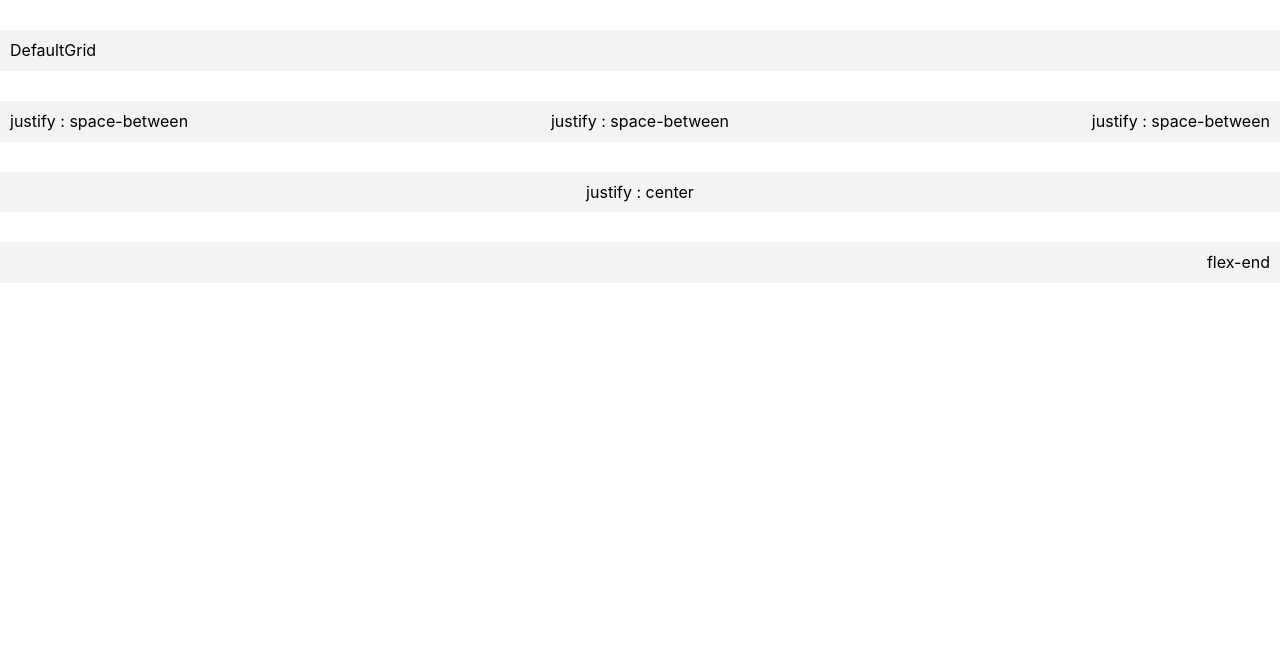
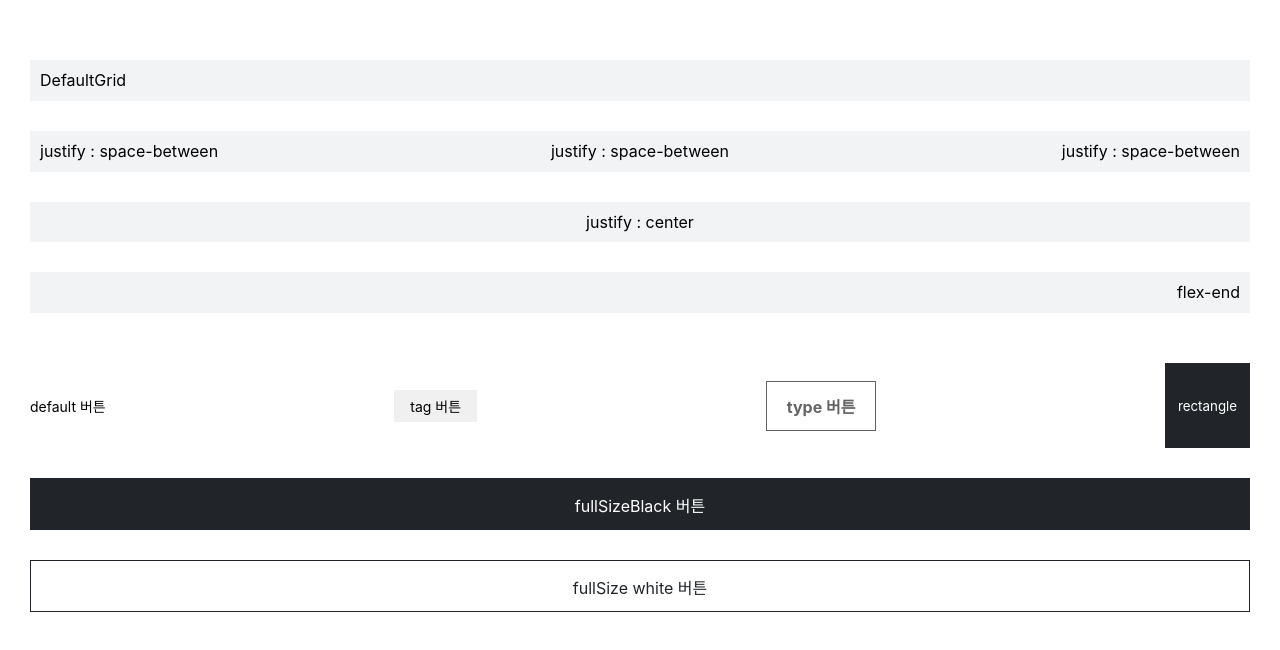
Before and after one commit to new-place-Team/InSplace-FE, a React (Create React App) app: page /ui in a window 1280 px wide. Shown: the top 650 px of the page. Built offline with nearby package versions, Linux system fonts and the light colour scheme; a web font is replaced by a local one.

Commit message:
[feat] GRID_UI BUTTON CSS 수정

```diff
--- a/src/App.js
+++ b/src/App.js
@@ -2,10 +2,12 @@
 import React, { useEffect } from 'react';
 import { Route, Switch } from 'react-router-dom';
 import { ConnectedRouter } from 'connected-react-router';
+import { ThemeProvider } from 'styled-components';
 import { history } from './redux/configureStore';
 import Test from './pages/TestPage';
 import Main from './pages/Main';
 import UI from './pages/UI';
+import theme from './styles/theme';
 
 function App() {
   console.log('첫 스타트! 1');
@@ -16,11 +18,13 @@ function App() {
   console.log('컴포넌트 렌더링4');
   return (
     <ConnectedRouter history={history}>
-      <Switch>
-        <Route path="/" exact component={Test} />
-        <Route path="/main" exact component={Main} />
-        <Route path="/ui" exact component={UI} />
-      </Switch>
+      <ThemeProvider theme={theme}>
+        <Switch>
+          <Route path="/" exact component={Test} />
+          <Route path="/main" exact component={Main} />
+          <Route path="/ui" exact component={UI} />
+        </Switch>
+      </ThemeProvider>
     </ConnectedRouter>
   );
 }
--- a/src/elements/Button.js
+++ b/src/elements/Button.js
@@ -6,17 +6,61 @@ import theme from '../styles/theme';
 
 const Button = props => {
   // props로 전달받을 값들
-  const { type, margin, padding, border, color, bg, _onClick, children } =
-    props;
-  // props 중에서 style 속성들
-  const styles = {
+  const {
+    type,
+    width,
     margin,
     padding,
     border,
+    radius,
     color,
+    size,
+    bold,
+    bg,
+    _onClick,
+    children,
+  } = props;
+  // props 중에서 style 속성들
+  const styles = {
+    width,
+    margin,
+    padding,
+    border,
+    radius,
+    color,
+    size,
+    bold,
     bg,
   };
 
+  if (type === 'fullSizeBlack') {
+    return (
+      <>
+        <FullSizeBlack {...styles} onClick={_onClick}>
+          {children}
+        </FullSizeBlack>
+      </>
+    );
+  }
+
+  if (type === 'fullSizeWhite') {
+    return (
+      <>
+        <FullSizeWhite {...styles} onClick={_onClick}>
+          {children}
+        </FullSizeWhite>
+      </>
+    );
+  }
+  if (type === 'type') {
+    return (
+      <>
+        <TypeButton {...styles} onClick={_onClick}>
+          {children}
+        </TypeButton>
+      </>
+    );
+  }
   if (type === 'tag') {
     return (
       <>
@@ -47,35 +91,70 @@ const Button = props => {
 };
 
 Button.defaultProps = {
-  type: false,
-  margin: false,
-  padding: '5rem',
-  bg: theme.color.mainColor,
-  color: theme.color.white,
+  width: 'auto',
+  height: 'auto',
+  margin: 0,
+  padding: 0,
+  radius: 0,
+  size: '14px',
+  bold: false,
   _onClick: () => {},
 };
 
-// 기본 width 100% 버튼
+// 기본 타입의 button
 const DefaultButton = styled.button`
+  width: ${props => props.width};
+  height: ${props => props.height};
+  margin: ${props => props.margin};
+  padding: ${props => props.padding};
+  font-size: ${props => props.size};
+  ${props => (props.bold ? `font-weight:800` : '')};
+  color: ${props => props.color};
+  ${props => (props.radius ? `border-radius:${props.radius}` : '')};
+  border: ${props => (props.border ? props.border : 'none')};
+  background-color: ${props => props.bg};
+`;
+// 디자이너분들 시안 나오면 hover나 색상 확인 후 진행하기
+const FullSizeBlack = styled.button`
   width: 100%;
   height: 52px;
-  box-sizing: border-box;
-  ${props => (props.margin ? `margin:${props.margin}` : '')};
-  ${props => (props.border ? `border:${props.border}` : '')};
-
-  background-color: ${props => props.bg};
+  line-height: 52px;
+  font-size: 16px;
+  background-color: ${theme.color.mainColor};
+  color: ${theme.color.white};
+  border: 1px solid ${theme.color.mainColor};
+`;
+// 디자이너분들 시안 나오면 hover나 색상 확인 후 진행하기
+const FullSizeWhite = styled.button`
+  width: 100%;
+  height: 52px;
+  line-height: 52px;
+  font-size: 16px;
+  background-color: ${theme.color.white};
+  color: ${theme.color.mainColor};
+  border: 1px solid ${theme.color.mainColor};
+`;
+const TypeButton = styled.button`
+  padding: 12px 20px;
+  font-size: 16px;
+  font-weight: 700;
+  color: ${props => (props.color ? props.color : '#646464')};
+  background-color: ${props => (props.bg ? props.bg : `#fff`)};
+  border: ${props => (props.border ? props.border : '1px solid #646464')};
 `;
 // Text가 들어간 tag 버튼
 const TagButton = styled.button`
-  padding: 12px 20px;
-  box-sizing: border-box;
-  ${props => (props.bg ? `background-color:${props.bg}` : '')};
+  padding: 6px 16px;
+  font-size: ${props => props.size};
+  background-color: ${props => (props.bg ? props.bg : `#F0F0F0`)};
+  border: ${props => (props.border ? props.border : 'none')};
 `;
 // 정사각형 이동 버튼
 const RecButton = styled.button`
   width: 85px;
   height: 85px;
-  box-sizing: border-box;
+  color: ${theme.color.white};
+  background-color: ${theme.color.mainColor};
 `;
 
 export default Button;
--- a/src/elements/Grid.js
+++ b/src/elements/Grid.js
@@ -74,12 +74,6 @@ Grid.defaultProps = {
 };
 
 const DefaultGrid = styled.div`
-  ${props =>
-    props.justify
-      ? `display:flex; justify-content:${props.justify}; align-items:center`
-      : ''};
-  ${props => (props.flex ? `flex:1` : '')};
-  ${props => (props.direction ? ` flex-direction:${props.direction}` : '')};
   width: ${props => props.width};
   height: ${props => props.height};
   margin: ${props => props.margin};
--- a/src/index.css
+++ b/src/index.css
@@ -130,3 +130,10 @@ table {
   border-collapse: collapse;
   border-spacing: 0;
 }
+button {
+  background-color: transparent;
+  border: none;
+}
+button:hover {
+  cursor: pointer;
+}
--- a/src/pages/UI.js
+++ b/src/pages/UI.js
@@ -1,9 +1,10 @@
 import React from 'react';
+import Button from '../elements/Button';
 import Grid from '../elements/Grid';
 
 const UI = () => {
   return (
-    <>
+    <Grid width="100%" padding="30px">
       <Grid margin="30px 0 0 0" padding="10px" bg="#f1f3f5">
         DefaultGrid
       </Grid>
@@ -23,7 +24,23 @@ const UI = () => {
       <Grid justify="flex-end" margin="30px 0 0 0" padding="10px" bg="#f1f3f5">
         <Grid>flex-end</Grid>
       </Grid>
-    </>
+      <Grid>
+        <Grid margin="50px 0 0 0" justify="space-between">
+          <Button>default 버튼</Button>
+          <Button type="tag">tag 버튼</Button>
+          <Button type="type">type 버튼</Button>
+          <Button type="rectangle">rectangle</Button>
+        </Grid>
+        <Grid margin="30px 0 0 0">
+          <Button type="fullSizeBlack">fullSizeBlack 버튼</Button>
+        </Grid>
+        <Grid margin="30px 0 0 0">
+          <Button type="fullSizeWhite" bg="#fff" color="#000">
+            fullSize white 버튼
+          </Button>
+        </Grid>
+      </Grid>
+    </Grid>
   );
 };
 
```
